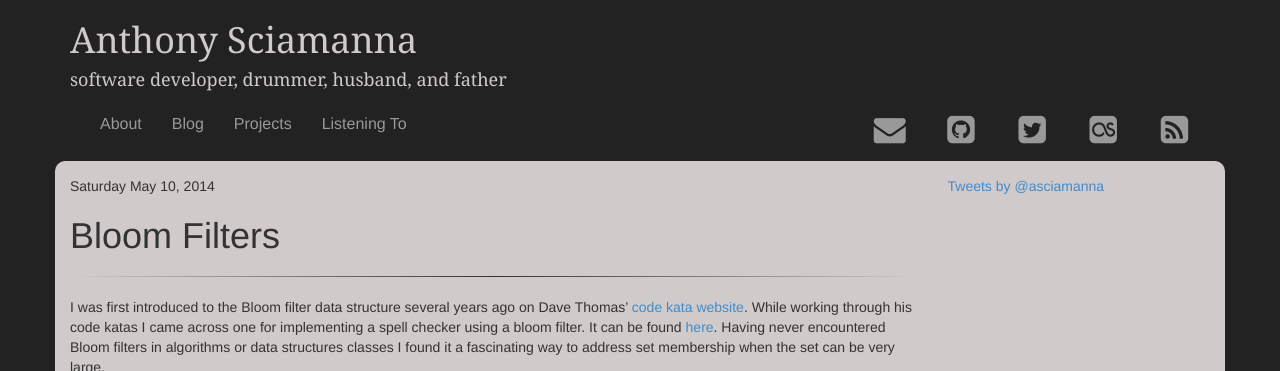
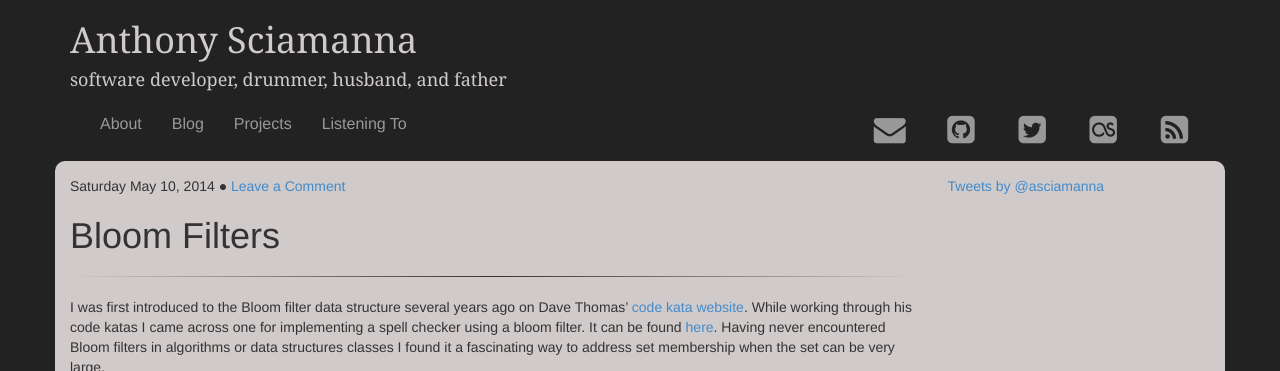
Before and after one commit to asciamanna/asciamanna.github.io, a Jekyll site: the page built from _posts/2014-05-10-bloom-filters.md, in a window 1280 px wide. Shown: the top 371 px of the page. Built offline with Jekyll 4.4.1, drawn with Linux system fonts in a browser that asks for light colours; nearby versions of some CDN libraries; comment, search, counter and statistics services are not loaded.

Commit message:
adding leave a comment link on each post heading to jump to the comments section.

```diff
--- a/_layouts/post.html
+++ b/_layouts/post.html
@@ -1,8 +1,8 @@
 ---
 layout: default
 ---
-<div class="date-section">
-    {{ page.date | date: "%A %B %-d, %Y"}}
+<div class="post-header">
+    {{ page.date | date: "%A %B %-d, %Y"}} &#x25cf;  <a href="#comments">Leave a Comment</a>
 </div>
 <h1>{{ page.title}}</h1>
 <hr/>
@@ -69,6 +69,7 @@ data-share="true">
 <br/>
 {% if page.comments %}
 <hr/>
+<a name="comments"></a>
 <h1>Comments</h1>
     <div id="disqus_thread"></div>
         <script type="text/javascript">
--- a/css/site.css
+++ b/css/site.css
@@ -55,7 +55,7 @@ hr {
     text-decoration:underline;
 }
 
-.date-section {
+.post-header {
     margin-top: 15px;
 }
 
--- a/index.html
+++ b/index.html
@@ -3,7 +3,7 @@ layout: default
 ---
 {% for post in paginator.posts %}
     <div class="post-list-item">
-        <div class="date-section">
+        <div class="post-header">
             {{ post.date | date: "%A %B %-d, %Y" }}
         </div>
         <h2><a href="{{ post.url }}">{{post.title}}</a></h2>
```
